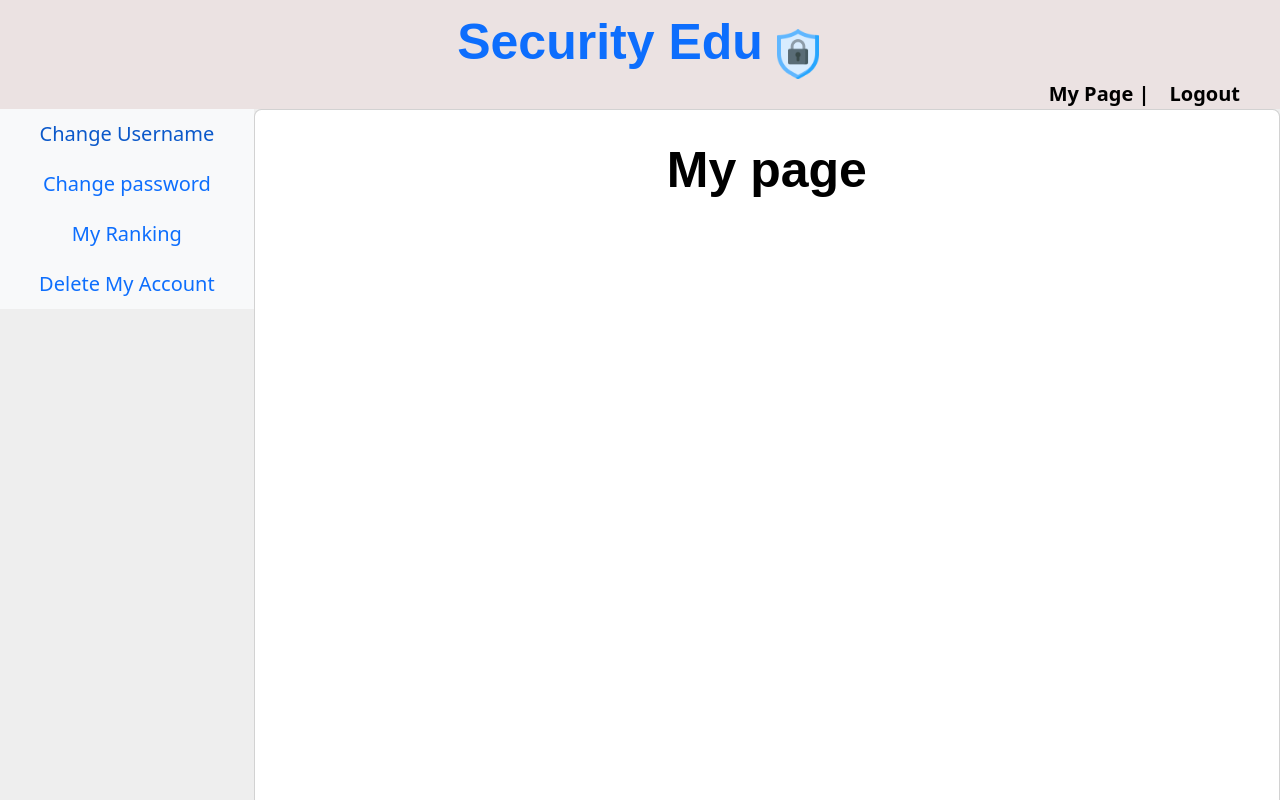
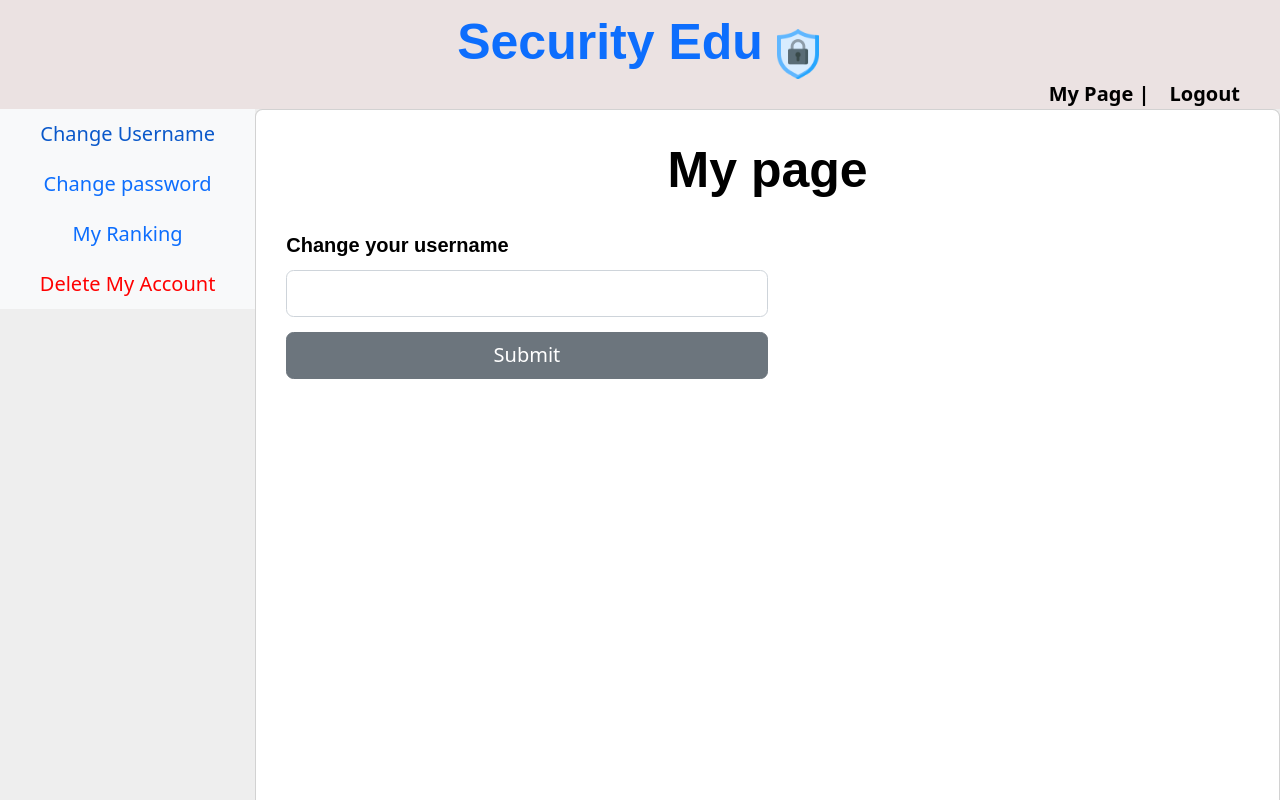
Before and after one commit to skkuse/2023spring_41class_team2, a React (Create React App) app in the folder frontend/: page /mypage in a window 1280 px wide. Both pictures are taken after a click on the button "Change Username". Shown: the top 800 px of the page. Built offline with nearby package versions, Linux system fonts and the light colour scheme.

Commit message:
fix MyPage

```diff
--- a/frontend/src/pages/MyPage.tsx
+++ b/frontend/src/pages/MyPage.tsx
@@ -1,8 +1,51 @@
-import React from 'react';
+import React, { useContext, useEffect, useState } from 'react';
 import { Container, Row, Col, Card, Form, Button, Nav } from 'react-bootstrap';
 import { Left } from 'react-bootstrap/lib/Media';
+import { StyledText } from '../styles/StyledText';
+const MyPage: React.FC = () => {
+    const [content, setContent] = useState('');
 
-const MyPage: React.FC = () => {
+    let contents = null;
+    if (content === '1'){
+        contents = <div style = {{ textAlign: 'left'}}><StyledText > Change your username </StyledText>
+        <Form.Control style={{width: '50%', minWidth: '50px',marginTop: '10px', marginBottom: '15px'}}></Form.Control>
+        <Button
+        variant="secondary"
+        style={{
+            width: '50%',
+            minWidth: '50px',
+            marginBottom: '10px',
+        }}
+        >Submit
+        </Button></div>
+
+    }else if (content === '2')
+    {
+        contents =
+        <div style = {{ textAlign: 'left'}}>
+            <StyledText > Enter your current password. </StyledText>
+            <Form.Control style={{width: '50%', minWidth: '50px',marginTop: '10px', marginBottom: '15px'}}></Form.Control>
+            <StyledText > Enter your new password. </StyledText>
+            <Form.Control style={{width: '50%', minWidth: '50px',marginTop: '10px', marginBottom: '15px'}}></Form.Control>
+            <StyledText > Enter your new password again. </StyledText>
+            <Form.Control style={{width: '50%', minWidth: '50px',marginTop: '10px', marginBottom: '15px'}}></Form.Control>
+            <Button
+            variant="secondary"
+            style={{
+                width: '50%',
+                minWidth: '50px',
+                marginBottom: '10px',
+            }}
+            >Submit
+            </Button></div>
+    }else if (content === '3'){
+        contents = <div> credit : ?</div>
+
+    }
+
+
+
+
     return (
         <Container
             fluid
@@ -23,24 +66,24 @@ const MyPage: React.FC = () => {
                     flexGrow: 0.5,
                 }}
             >
-                <Nav className="col-md-12 d-none d-md-block bg-light sidebar  ">
-                    <Nav.Item>
+               <Nav className="col-md-12 d-none d-md-block bg-light sidebar  ">
+                    <Nav.Item onClick={() => setContent('1')}>
                         <Nav.Link href="#"> Change Username</Nav.Link>
                     </Nav.Item>
-                    <Nav.Item>
+                    <Nav.Item onClick={() => setContent('2')}>
                         <Nav.Link href="#">Change password</Nav.Link>
                     </Nav.Item>
-                    <Nav.Item>
+                    <Nav.Item onClick={() => setContent('3')}>
                         <Nav.Link href="#">My Ranking</Nav.Link>
                     </Nav.Item>
                     <Nav.Item>
-                        <Nav.Link href="#">Delete My Account</Nav.Link>
+                        <Nav.Link style={{color: 'red'}} href="#">Delete My Account</Nav.Link>
                     </Nav.Item>
                 </Nav>
             </div>
 
-            <Card className="p-4" style={{ minWidth: '1000px', flexGrow: 10 }}>
-                <div className="text-center mb-4 flex-fill">
+            <Card className="p-4" style={{ minWidth: '500px', flexGrow: 8 }}>
+                <div className="text-center mb-4 ">
                     <h1
                         style={{
                             fontWeight: 'bold',
@@ -51,6 +94,7 @@ const MyPage: React.FC = () => {
                         My page
                     </h1>
                 </div>
+                <div>{contents}</div>
             </Card>
         </Container>
     );
```
